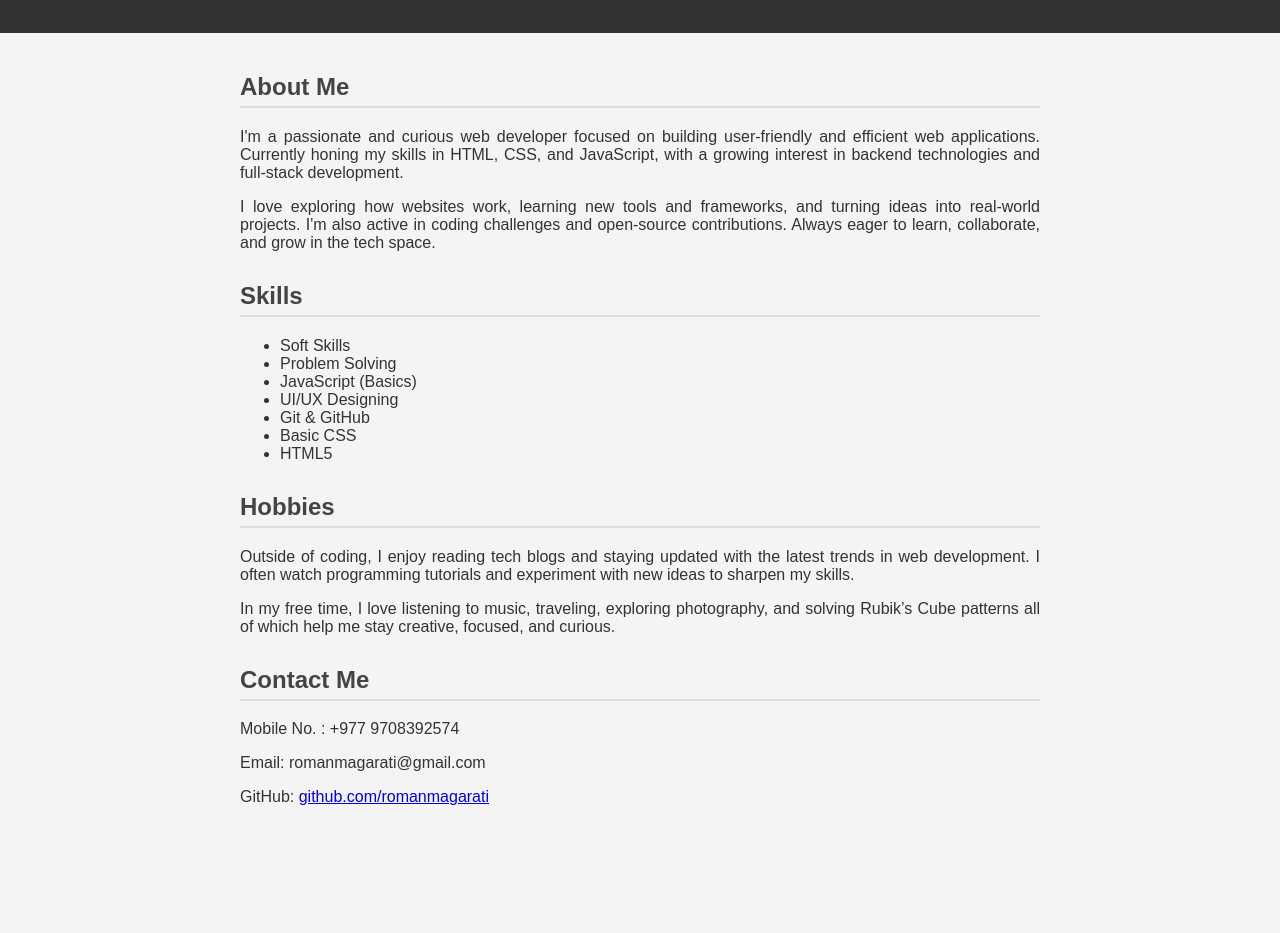
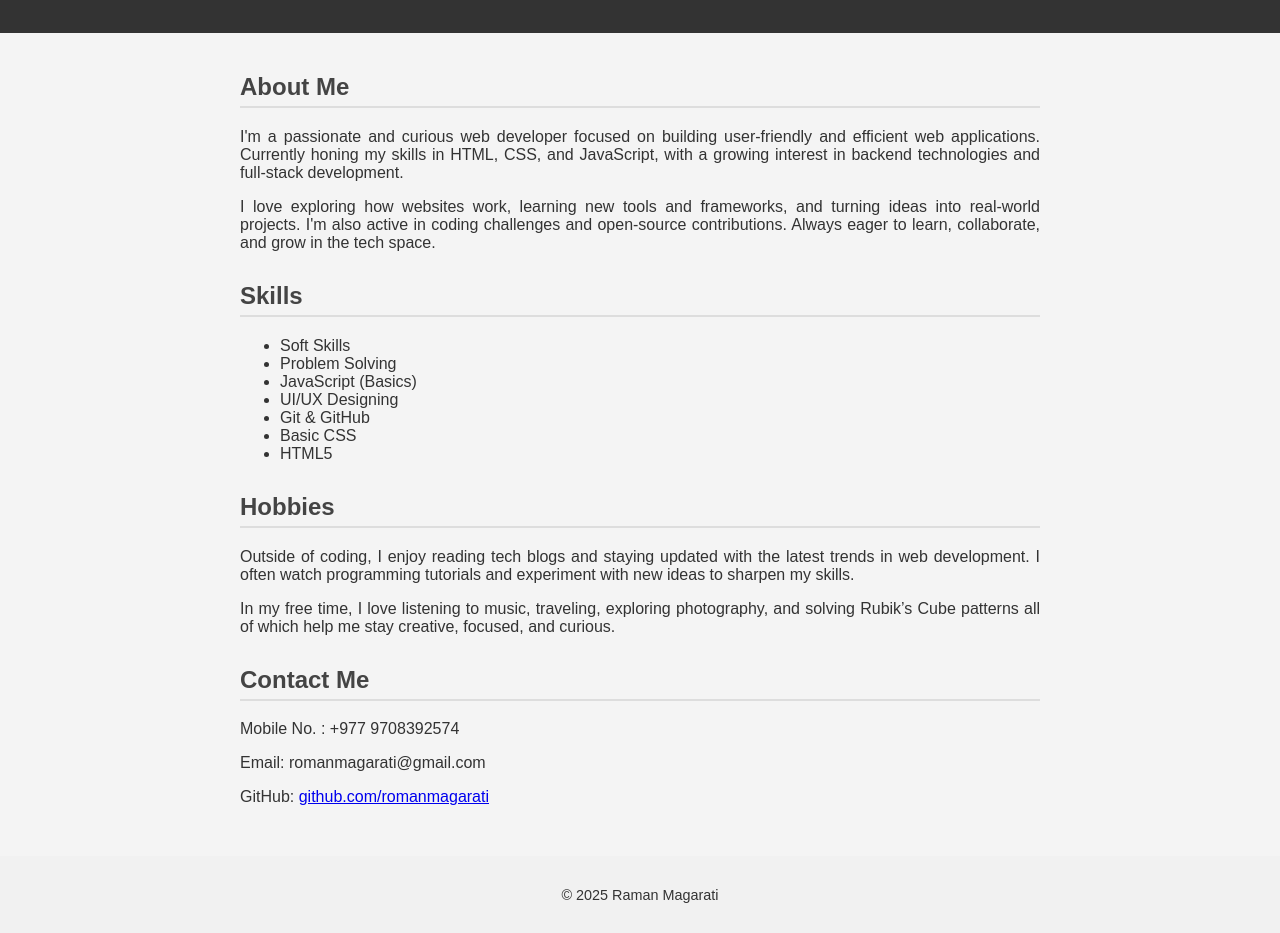
Before and after one commit to romanmagarati/html-portfolio, a plain HTML site: page index.html in a window 1280 px wide. Shown: the part 121-1054 px from the top of the page. Before the commit the page ends 977 px from the top, so only its background shows below. Drawn offline with Linux system fonts and the light colour scheme.

Commit message:
Update index.html

```diff
--- a/index.html
+++ b/index.html
@@ -39,8 +39,10 @@
 
     footer {
       text-align: center;
-      padding: 15px;
-      background-color: #eee;
+      padding: 1rem;
+      background-color: #f1f1f1;
+      color: #333;
+      font-size: 0.9rem;
     }
   </style>
 </head>
@@ -85,6 +87,9 @@
       <p>GitHub: <a href="https://github.com/romanmagarati" target="_blank">github.com/romanmagarati</a></p>
     </section>
   </div>
+   <footer>
+    <p>&copy; 2025 Raman Magarati</p>
+  </footer>
 
 
 
```
